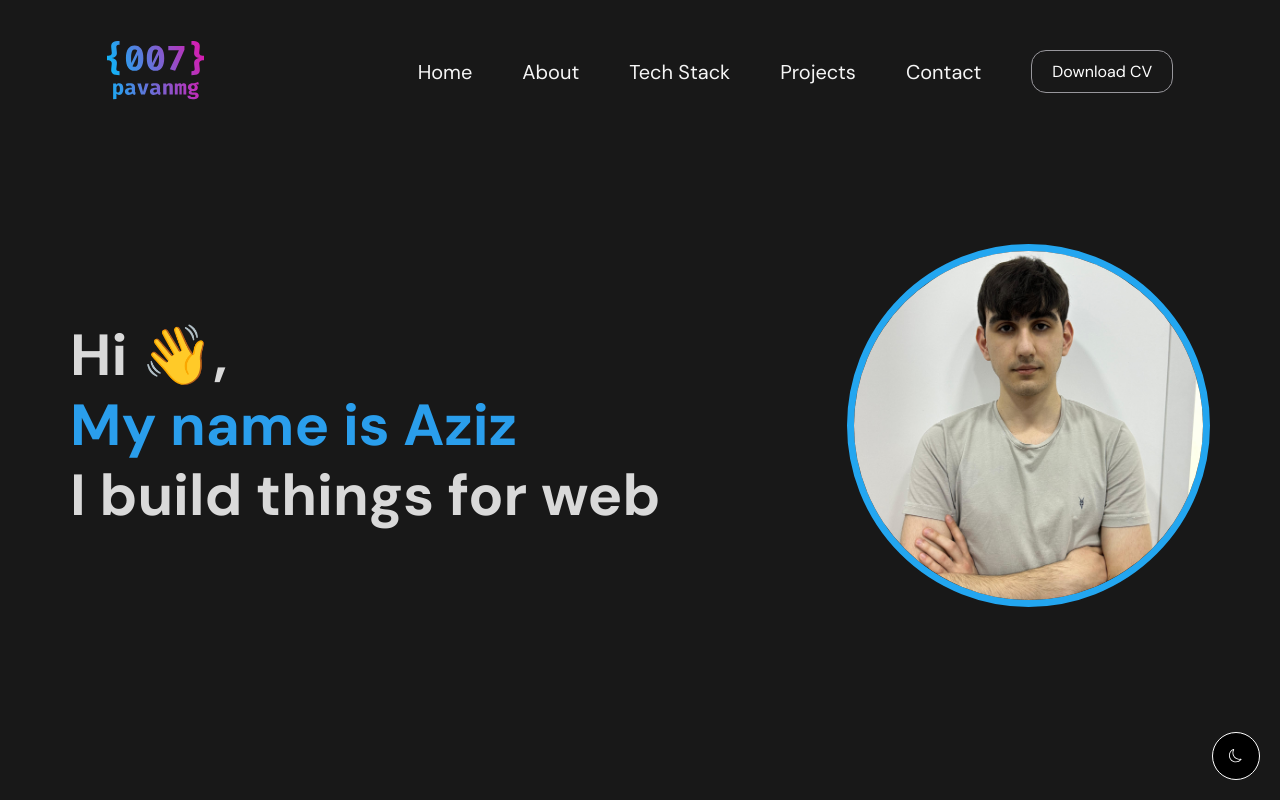
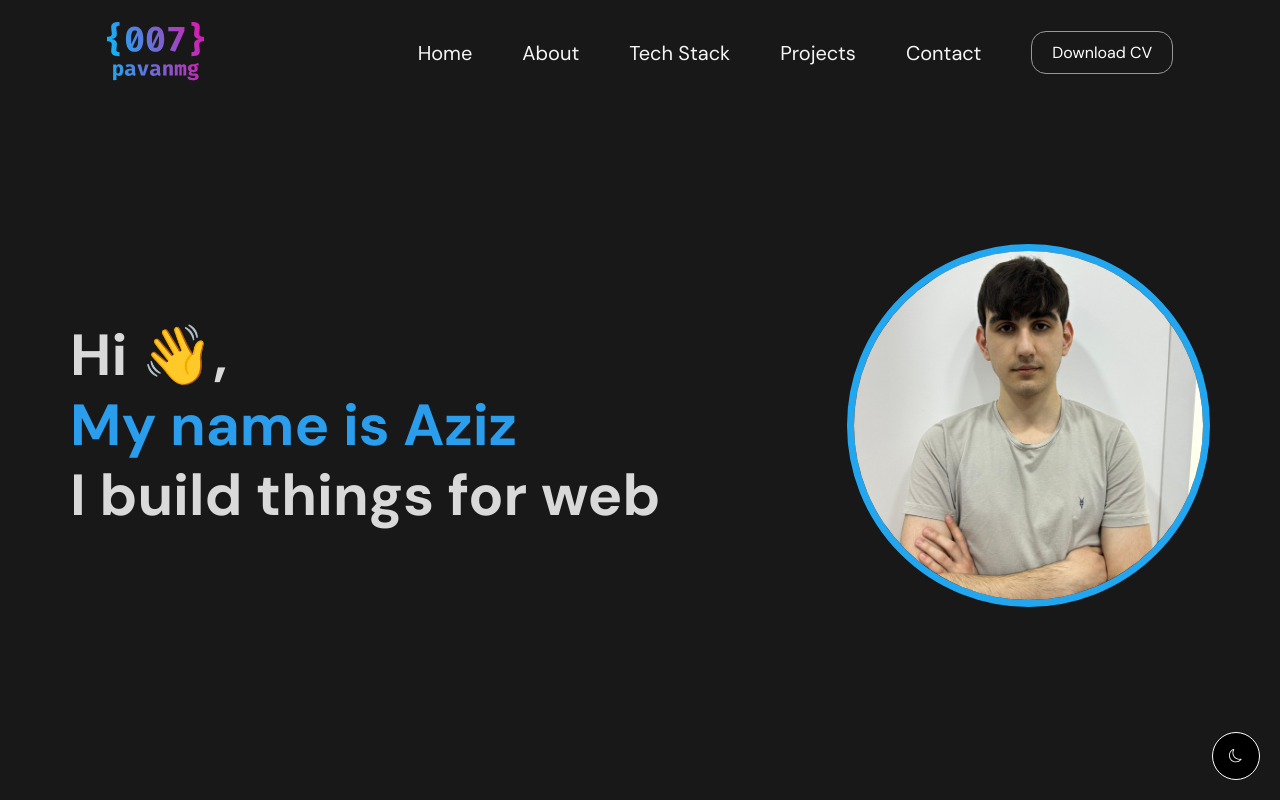
Before and after one commit to AzizzAzizli/My-Portfolio, a React (Vite) app: page / in a window 1280 px wide. Shown: the top 800 px of the page. Built offline with nearby package versions, Linux system fonts and the light colour scheme.

Commit message:
fix some problems about design

```diff
--- a/src/App.tsx
+++ b/src/App.tsx
@@ -35,6 +35,14 @@ const App = () => {
           once: false,
       })
   }, [])
+
+  window.onload = function() {
+    window.scroll({
+      top: 0,
+      left: 0,
+      behavior: 'smooth'
+    });
+  };
 
   //! Dynamic Styles
 
@@ -148,7 +156,7 @@ const App = () => {
 
             <Contact id='contact' >
                     <HeadTitle data-aos="fade-up" data-aos-anchor-placement="top-bottom"  className='head_title' style={headTitleColor}>
-                      Projects
+                     Contact
                     </HeadTitle>
 
                        <ContactForm  ref={form} onSubmit={sendEmail}>
@@ -201,7 +209,7 @@ const Main = styled.main`
           grid-template-columns: repeat(2,1fr)
         }
 
-        padding: 143.5px 70px 0px 70px !important;
+        padding: 143.5px 70px 0px 70px;
     }
 
     @media screen and (max-width: 1200px){
@@ -234,6 +242,9 @@ const Main = styled.main`
     }
 
     @media screen and (max-width: 769px) {
+
+      padding: 143.5px 40px 0px 40px;
+
         .head_title{
           font-size: 29px;
           text-align: center;
@@ -268,8 +279,7 @@ const Main = styled.main`
         }
     }
 
-    @media screen and (max-width: 650px){
-
+    @media screen and (max-width: 642px){
     }
 `
 
@@ -357,9 +367,10 @@ const ProjectBoxBody = styled.div`
 const Contact = styled.div`
   display: flex;
   flex-direction: column;
-  gap: 80px;
+  gap: 40px;
   justify-content: center;
-  align-items: center
+  align-items: center;
+  padding-top: 100px;
 `
 
 const ContactForm = styled.form`
--- a/src/components/Static/Header/index.tsx
+++ b/src/components/Static/Header/index.tsx
@@ -97,7 +97,7 @@ const Wrapper = styled.header`
     display: flex;
     align-items: center;
     justify-content: space-around;
-    padding: 41px 0px 41px 0px;
+    padding: 22px 0px 22px 0px;
     position: fixed;
     width: 100vw;
     z-index: 5;
--- a/src/components/Static/ProjectCard/index.tsx
+++ b/src/components/Static/ProjectCard/index.tsx
@@ -39,7 +39,7 @@ const ProjectCard: FC<{ data: projectTypes }>  = ({ data }) => {
 
   return (
     <Box data-aos="fade-up"
-    data-aos-anchor-placement="bottom-bottom">
+    data-aos-anchor-placement="bottom-bottom" data-aos-once="true">
         <ProjectImg
             src={data.image}
         />
```
